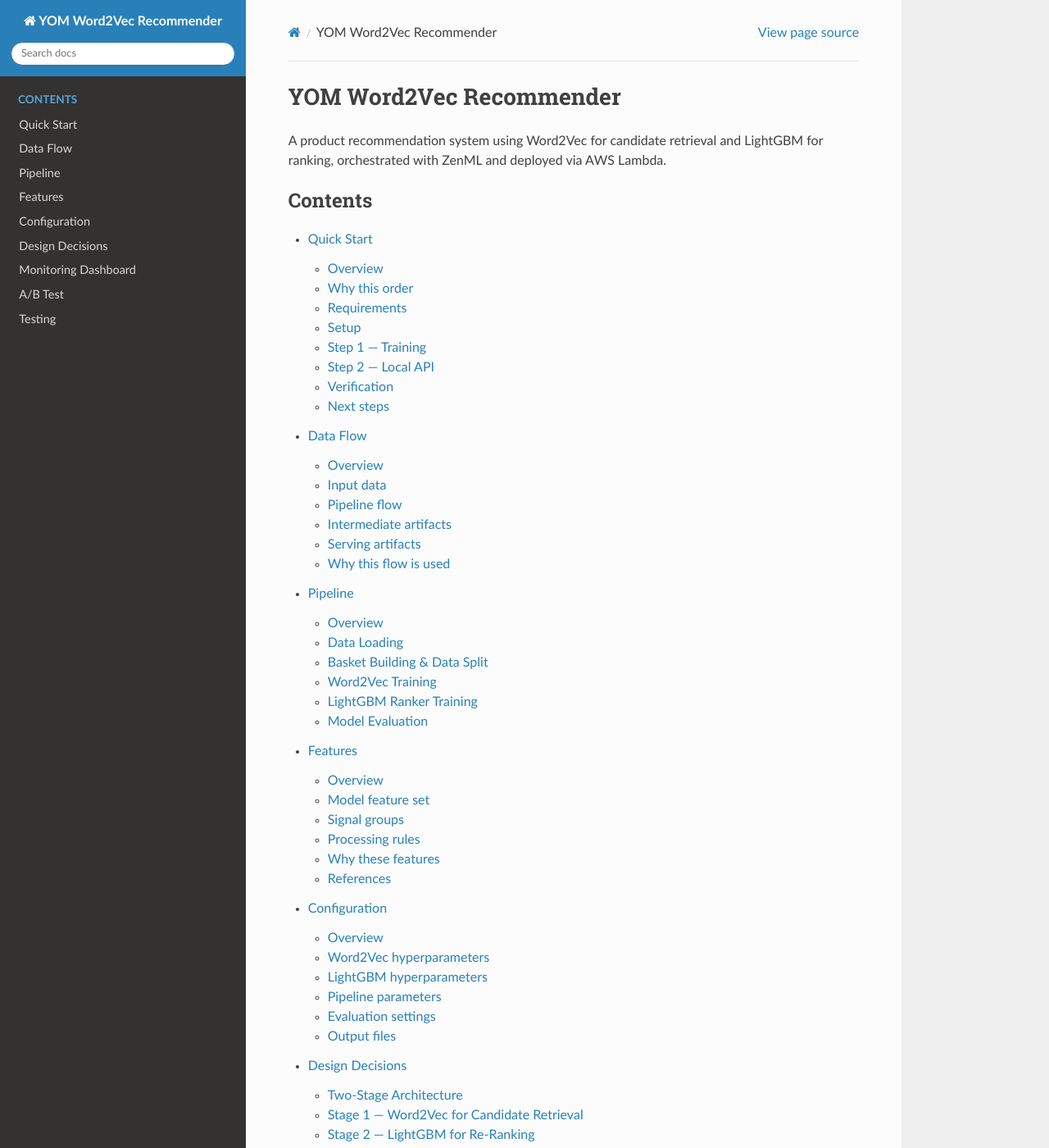
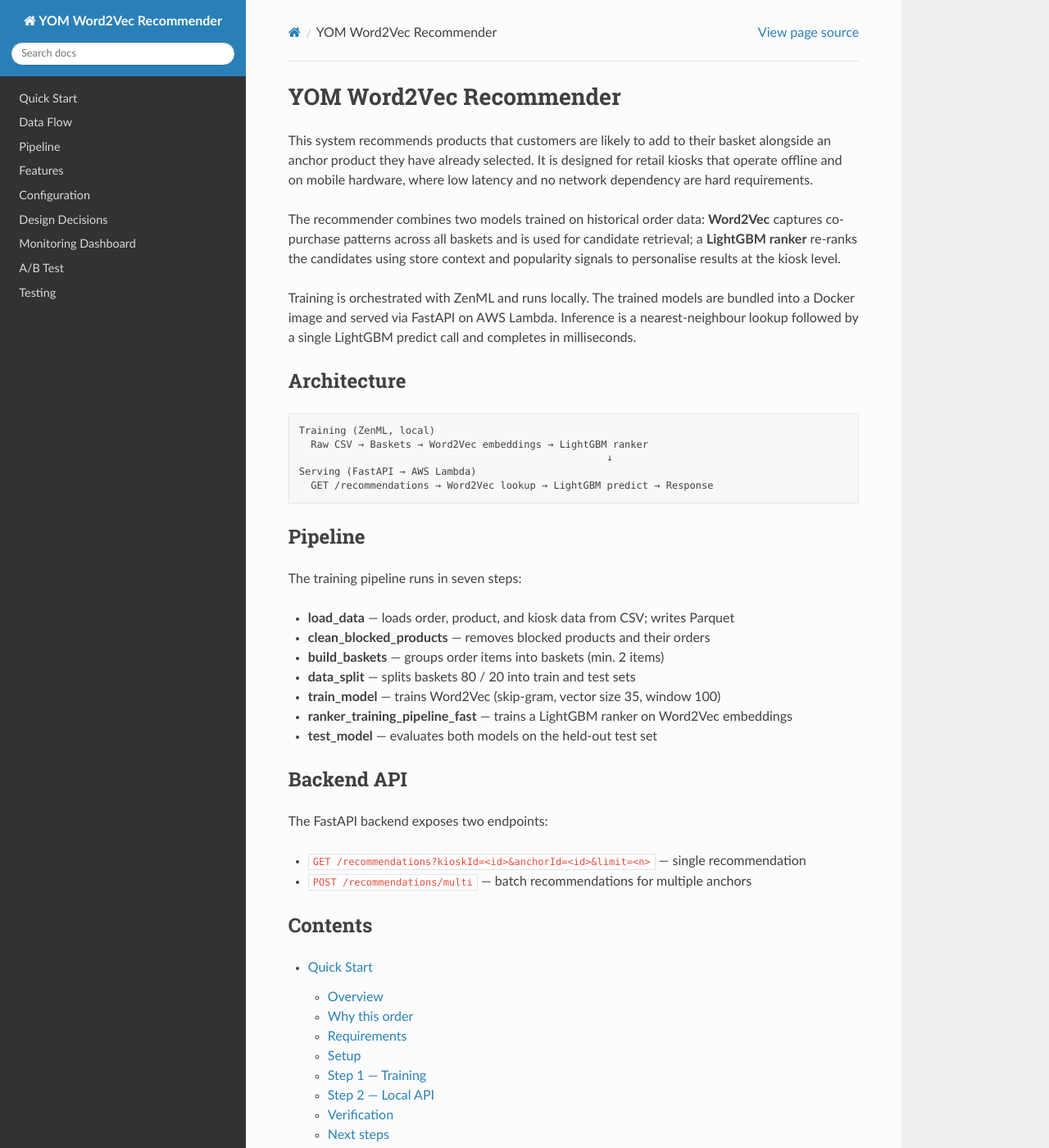
Before and after one commit to chris026/YOM-Word2Vec, a Sphinx documentation site: the page built from docs/index.rst, in a window 1280 px wide and 1400 px high. Shown: the whole window at 82% size. Built offline with Sphinx 7.4.7 and the Read the Docs theme 3.1.0, drawn with Linux system fonts in a browser that asks for light colours; some of the changed text lies outside the part shown.

Commit message:
index.rst update

```diff
--- a/docs/index.rst
+++ b/docs/index.rst
@@ -1,11 +1,63 @@
 YOM Word2Vec Recommender
 ========================
 
-A product recommendation system using Word2Vec for candidate retrieval and LightGBM for ranking, orchestrated with ZenML and deployed via AWS Lambda.
+This system recommends products that customers are likely to add to their
+basket alongside an anchor product they have already selected. It is designed
+for retail kiosks that operate offline and on mobile hardware, where low
+latency and no network dependency are hard requirements.
+
+The recommender combines two models trained on historical order data:
+**Word2Vec** captures co-purchase patterns across all baskets and is used
+for candidate retrieval; a **LightGBM ranker** re-ranks the candidates
+using store context and popularity signals to personalise results at the
+kiosk level.
+
+Training is orchestrated with ZenML and runs locally. The trained models
+are bundled into a Docker image and served via FastAPI on AWS Lambda.
+Inference is a nearest-neighbour lookup followed by a single LightGBM
+predict call and completes in milliseconds.
+
+
+Architecture
+------------
+
+.. code-block:: text
+
+   Training (ZenML, local)
+     Raw CSV → Baskets → Word2Vec embeddings → LightGBM ranker
+                                                       ↓
+   Serving (FastAPI → AWS Lambda)
+     GET /recommendations → Word2Vec lookup → LightGBM predict → Response
+
+
+Pipeline
+--------
+
+The training pipeline runs in seven steps:
+
+- **load_data** — loads order, product, and kiosk data from CSV; writes Parquet
+- **clean_blocked_products** — removes blocked products and their orders
+- **build_baskets** — groups order items into baskets (min. 2 items)
+- **data_split** — splits baskets 80 / 20 into train and test sets
+- **train_model** — trains Word2Vec (skip-gram, vector size 35, window 100)
+- **ranker_training_pipeline_fast** — trains a LightGBM ranker on Word2Vec embeddings
+- **test_model** — evaluates both models on the held-out test set
+
+
+Backend API
+-----------
+
+The FastAPI backend exposes two endpoints:
+
+- ``GET /recommendations?kioskId=<id>&anchorId=<id>&limit=<n>`` — single recommendation
+- ``POST /recommendations/multi`` — batch recommendations for multiple anchors
+
+
+Contents
+--------
 
 .. toctree::
    :maxdepth: 2
-   :caption: Contents
 
    quickstart
    data_flow
@@ -17,24 +69,6 @@
    ab_test
    testing
 
-Pipeline
---------
-
-The training pipeline consists of the following steps:
-
-- **load_data** – loads order and product data from Parquet/CSV files
-- **build_baskets** – groups order items into baskets (min. 2 items per basket)
-- **data_split** – splits baskets into train (80%) and test (20%) sets
-- **train_model** – trains a Word2Vec model (skip-gram, vector size 35, window 100)
-- **ranker_training_pipeline_fast** – trains a LightGBM ranking model on top of Word2Vec embeddings
-
-Backend API
------------
-
-The FastAPI backend exposes two endpoints:
-
-- ``GET /recommendations`` – single-product recommendations
-- ``POST /recommendations/multi`` – batch recommendations
 
 Indices and tables
 ==================
```
